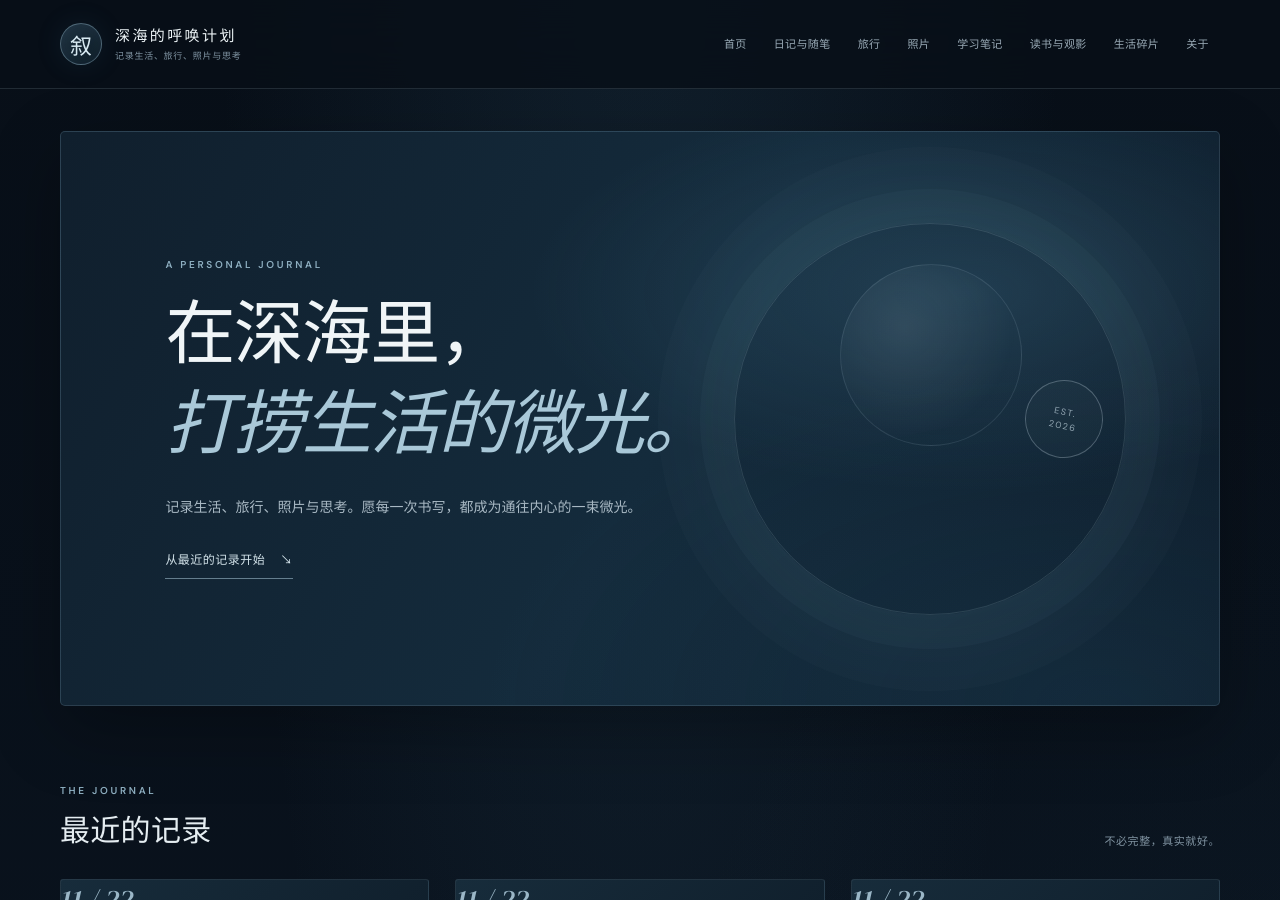
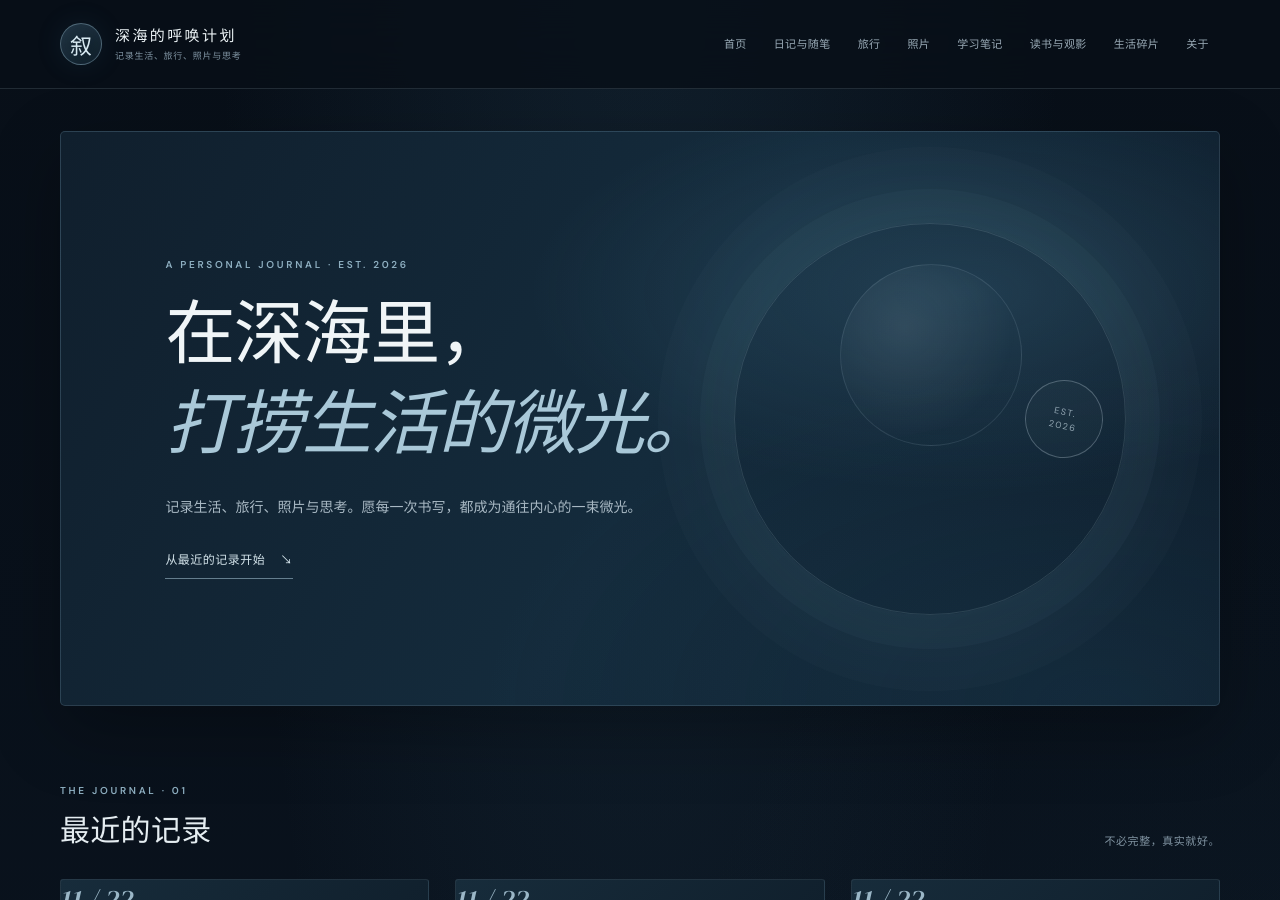
Before and after one commit to SabrinaGu822/SabrinaGu822.github.io, a Jekyll site: the page built from index.md, in a window 1280 px wide and 900 px high. Built offline with Jekyll 4.4.1, drawn with Linux system fonts in a browser that asks for light colours; some of the changed text lies outside the part shown.

Commit message:
Harden photo collection Liquid logic and refine editorial homepage

```diff
--- a/_layouts/home.html
+++ b/_layouts/home.html
@@ -2,14 +2,15 @@
 layout: default
 ---
 <section class="hero">
-  <p class="eyebrow">A PERSONAL JOURNAL</p>
+  <p class="eyebrow">A PERSONAL JOURNAL · EST. 2026</p>
   <h1>在深海里，<br><em>打捞生活的微光。</em></h1>
   <p class="hero-copy">记录生活、旅行、照片与思考。愿每一次书写，都成为通往内心的一束微光。</p>
   <a class="text-link" href="#latest">从最近的记录开始 <span>↘</span></a>
   <div class="hero-stamp">EST.<br>2026</div>
 </section>
+
 <section class="section-head" id="latest">
-  <div><p class="eyebrow">THE JOURNAL</p><h2>最近的记录</h2></div>
+  <div><p class="eyebrow">THE JOURNAL · 01</p><h2>最近的记录</h2></div>
   <span class="muted">不必完整，真实就好。</span>
 </section>
 <div class="post-grid">
@@ -32,12 +33,13 @@ layout: default
 </div>
 
 <section class="section-head" id="moments">
-  <div><p class="eyebrow">VISUAL NOTES</p><h2>光影收藏</h2></div>
+  <div><p class="eyebrow">VISUAL NOTES · 02</p><h2>光影收藏</h2></div>
   <a class="muted" href="{{ '/photos/' | relative_url }}">所有照片 →</a>
 </section>
 <div class="photo-grid">
-  {% if site.categories.photos %}
-    {% assign photo_posts = site.categories.photos | sort: 'date' | reverse %}
+  {% assign photo_posts = site.categories.photos | default: empty %}
+  {% if photo_posts.size > 0 %}
+    {% assign photo_posts = photo_posts | sort: 'date' | reverse %}
     {% for post in photo_posts limit: 6 %}
       {% if post.cover %}
         <a class="photo-tile" href="{{ post.url | relative_url }}">
```
